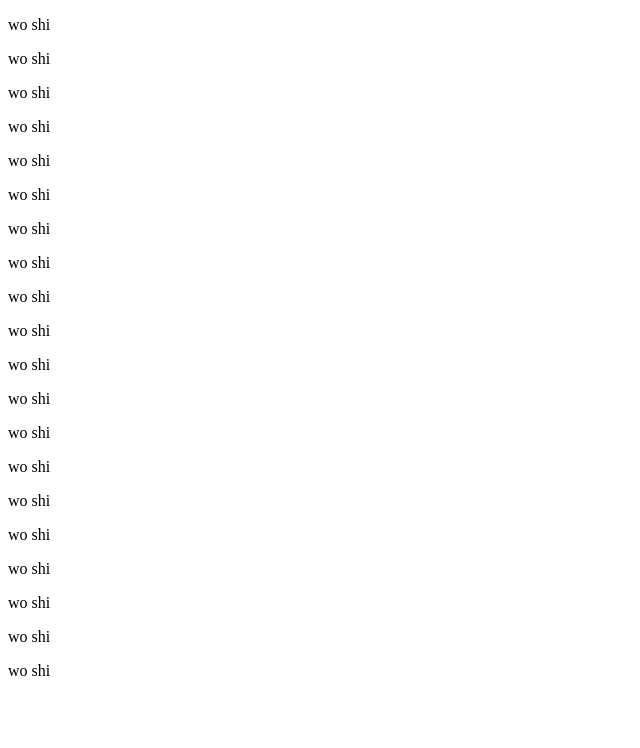
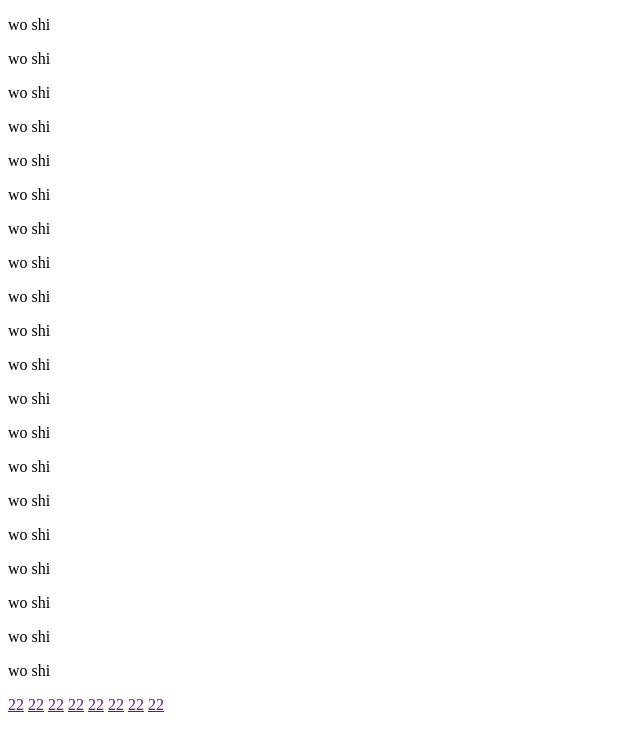
Before and after one commit to mcwgc/new-project, a plain HTML site: page index..html in a window 1280 px wide. Shown: the whole page, without its empty margins (0-640 px from the left). Drawn offline with Linux system fonts and the light colour scheme.

Commit message:
修改了首页

```diff
--- a/index..html
+++ b/index..html
@@ -25,5 +25,13 @@
 <p>wo shi </p>
 <p>wo shi </p>
 <p>wo shi </p>
+<a href="">22</a>
+<a href="">22</a>
+<a href="">22</a>
+<a href="">22</a>
+<a href="">22</a>
+<a href="">22</a>
+<a href="">22</a>
+<a href="">22</a>
 </body>
 </html>
```
